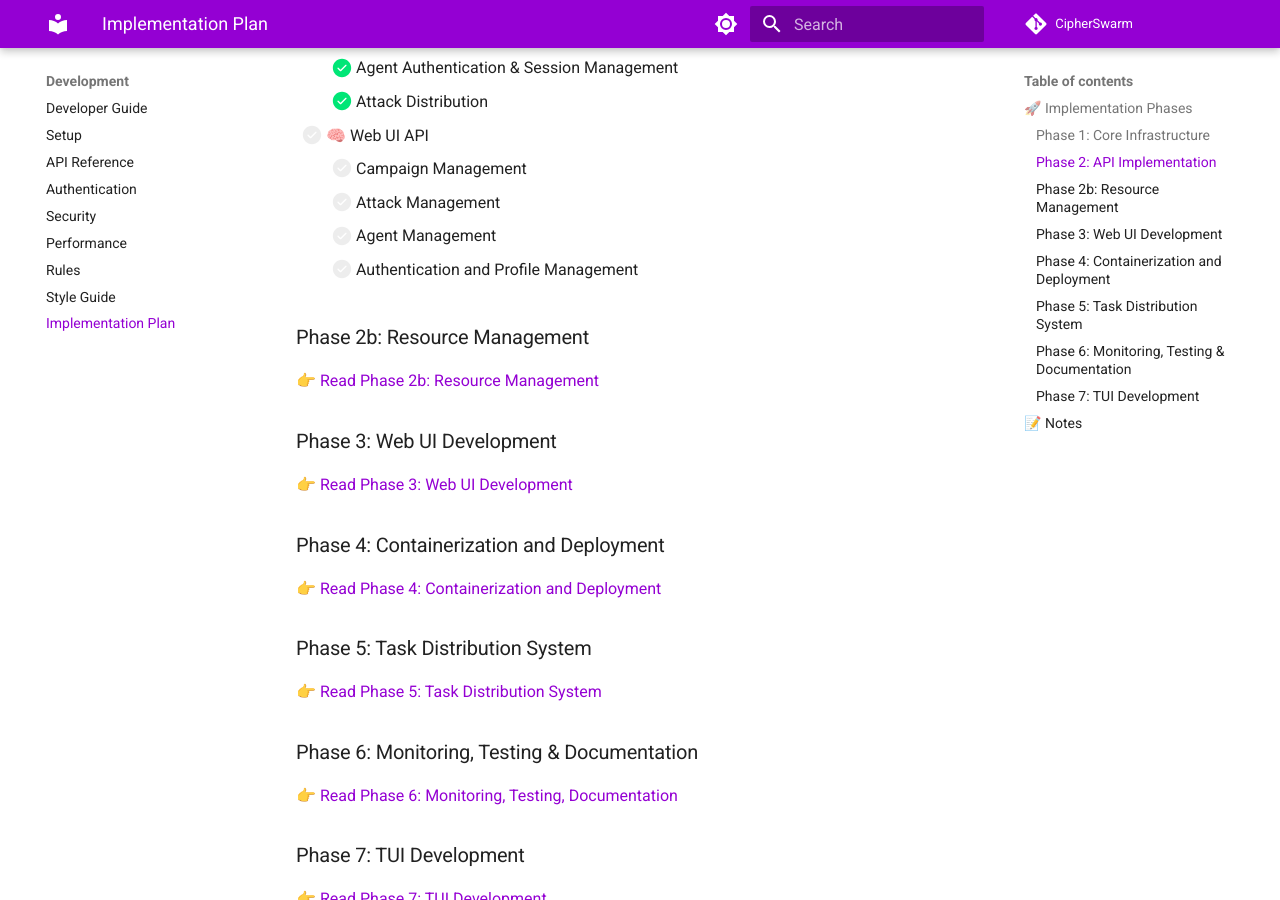
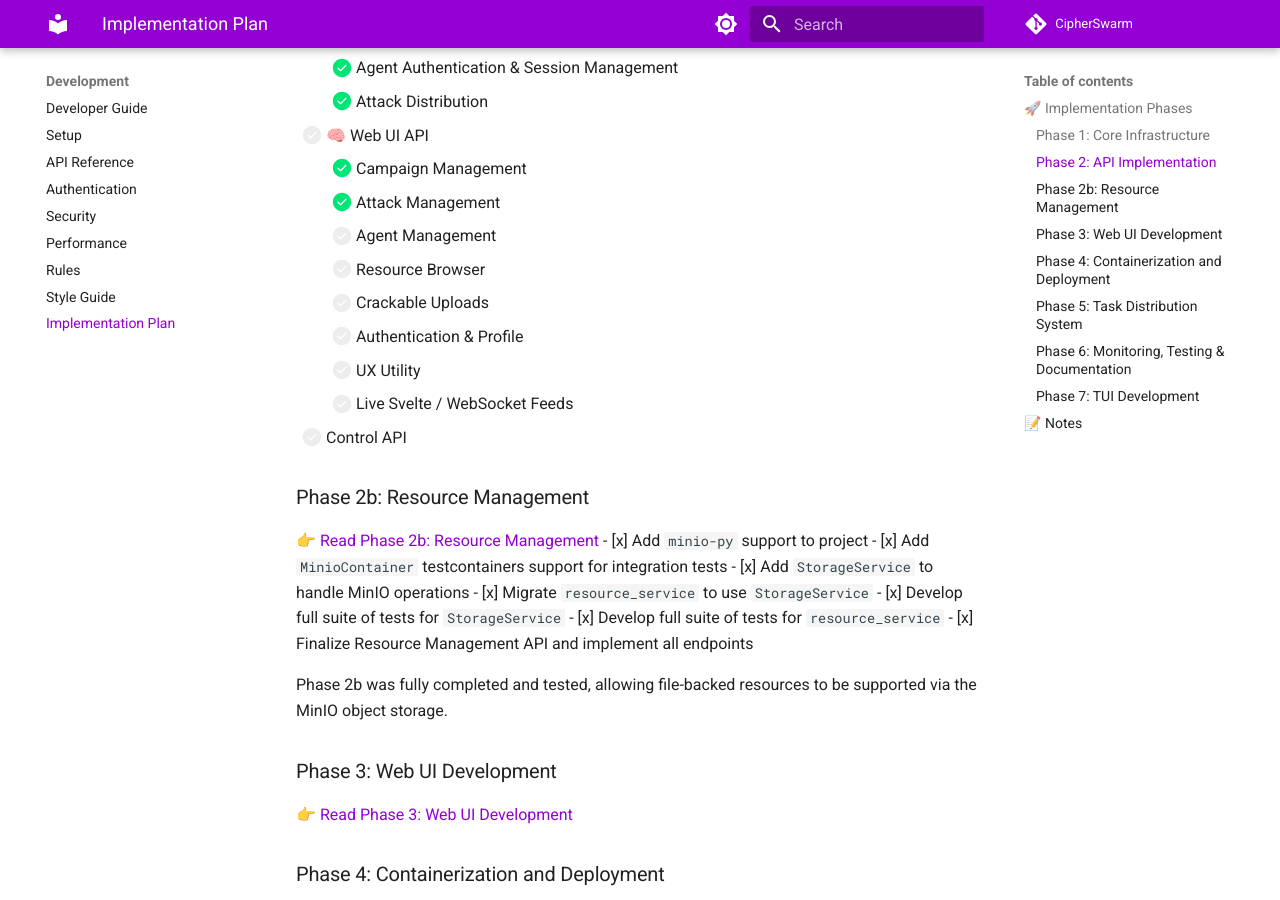
Before and after one commit to unclesp1d3r/CipherSwarm, an MkDocs documentation site: the page built from docs/v2_rewrite_implementation_plan/implementation_plan.md, in a window 1280 px wide and 900 px high, scrolled down 834 px. Built offline with MkDocs 1.6.1 and Material for MkDocs 9.7.7, drawn with Linux system fonts in a browser that asks for light colours; comment, search, counter and statistics services are not loaded.

Commit message:
feat(docs): update implementation plan for Phase 2 and 2b resource management
- Marked completion of Web UI API tasks for Campaign and Attack Management.
- Added new tasks for Resource Management, including support for MinIO and integration tests for `StorageService`.
- Finalized Resource Management API endpoints and ensured comprehensive testing for all related services.
- Confirmed all changes validated with successful test runs.

Signed-off-by: UncleSp1d3r <unclespider@protonmail.com>

```diff
--- a/docs/v2_rewrite_implementation_plan/implementation_plan.md
+++ b/docs/v2_rewrite_implementation_plan/implementation_plan.md
@@ -26,14 +26,28 @@ This document outlines the phased implementation plan for rebuilding CipherSwarm
     -   [x] Agent Authentication & Session Management
     -   [x] Attack Distribution
 -   [ ] 🧠 Web UI API
-    -   [ ] Campaign Management
-    -   [ ] Attack Management
+    -   [x] Campaign Management
+    -   [x] Attack Management
     -   [ ] Agent Management
-    -   [ ] Authentication and Profile Management
+    -   [ ] Resource Browser
+    -   [ ] Crackable Uploads
+    -   [ ] Authentication & Profile
+    -   [ ] UX Utility
+    -   [ ] Live Svelte / WebSocket Feeds
+-   [ ] Control API
 
 ### Phase 2b: Resource Management
 
 👉 [Read Phase 2b: Resource Management](phase-2b-resource-management.md)
+- [x] Add `minio-py` support to project
+- [x] Add `MinioContainer` testcontainers support for integration tests
+- [x] Add `StorageService` to handle MinIO operations
+- [x] Migrate `resource_service` to use `StorageService`
+- [x] Develop full suite of tests for `StorageService`
+- [x] Develop full suite of tests for `resource_service`
+- [x] Finalize Resource Management API and implement all endpoints
+
+Phase 2b was fully completed and tested, allowing file-backed resources to be supported via the MinIO object storage.
 
 ### Phase 3: Web UI Development
 
```
Also changed, not shown: docs/v2_rewrite_implementation_plan/phase-2b-resource-management.md (+1 -1 lines).
